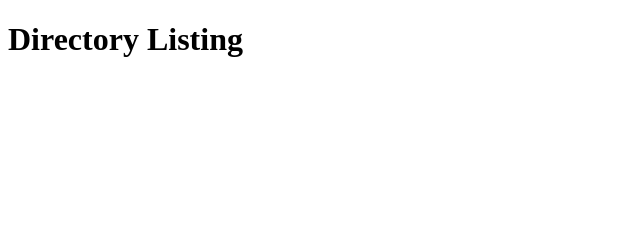
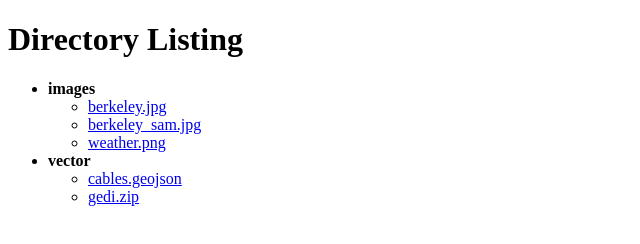
Before and after one commit to opengeos/data, a plain HTML site: page index.html in a window 1280 px wide. Shown: the whole page, without its empty margins (0-640 px from the left). Drawn offline with Linux system fonts and the light colour scheme.

Commit message:
Update index.html

```diff
--- a/index.html
+++ b/index.html
@@ -6,6 +6,7 @@
 <body>
     <h1>Directory Listing</h1>
     <ul>
+<li><strong>images</strong></li><ul><li><a href="images/berkeley.jpg">berkeley.jpg</a></li><li><a href="images/berkeley_sam.jpg">berkeley_sam.jpg</a></li><li><a href="images/weather.png">weather.png</a></li></ul><li><strong>vector</strong></li><ul><li><a href="vector/cables.geojson">cables.geojson</a></li><li><a href="vector/gedi.zip">gedi.zip</a></li></ul>
     </ul>
 </body>
 </html>
```
